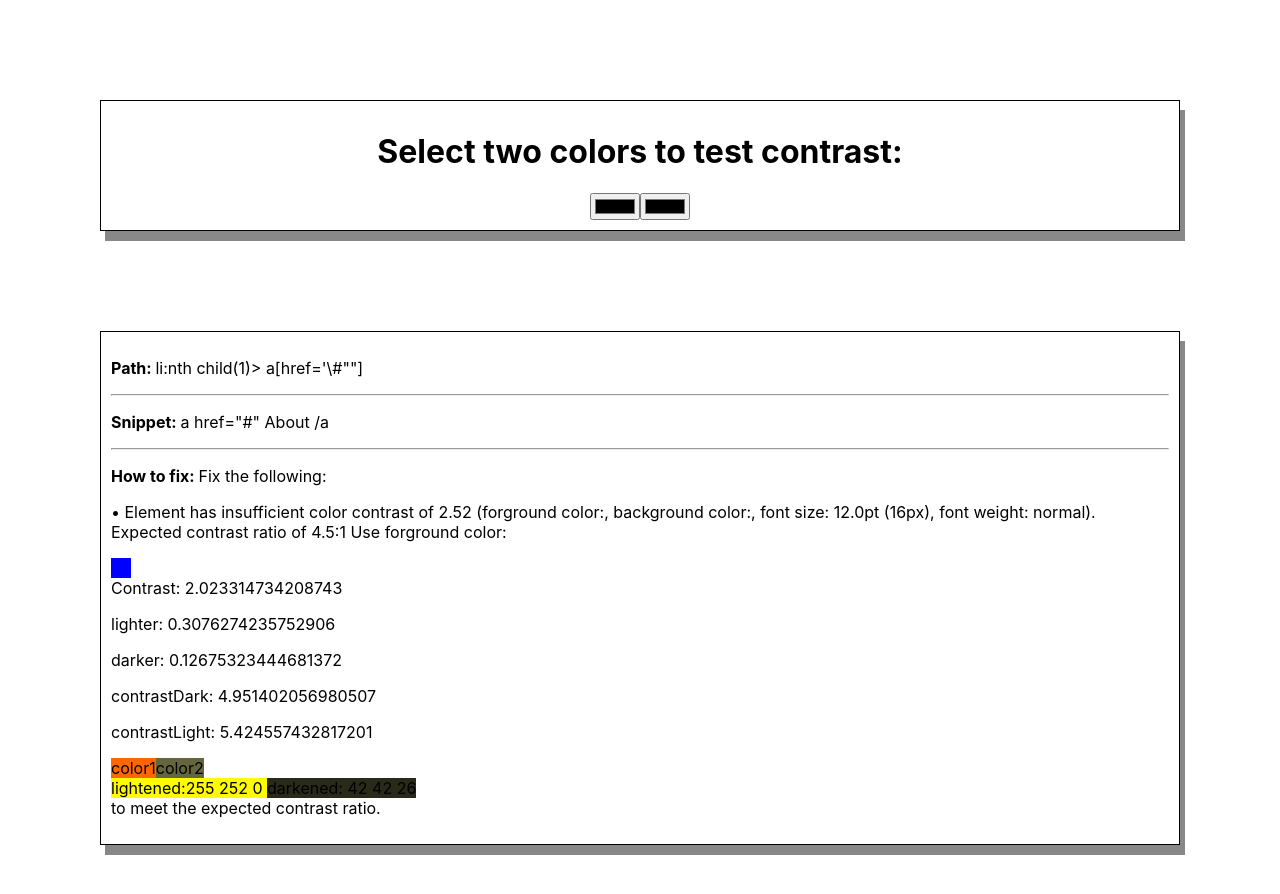
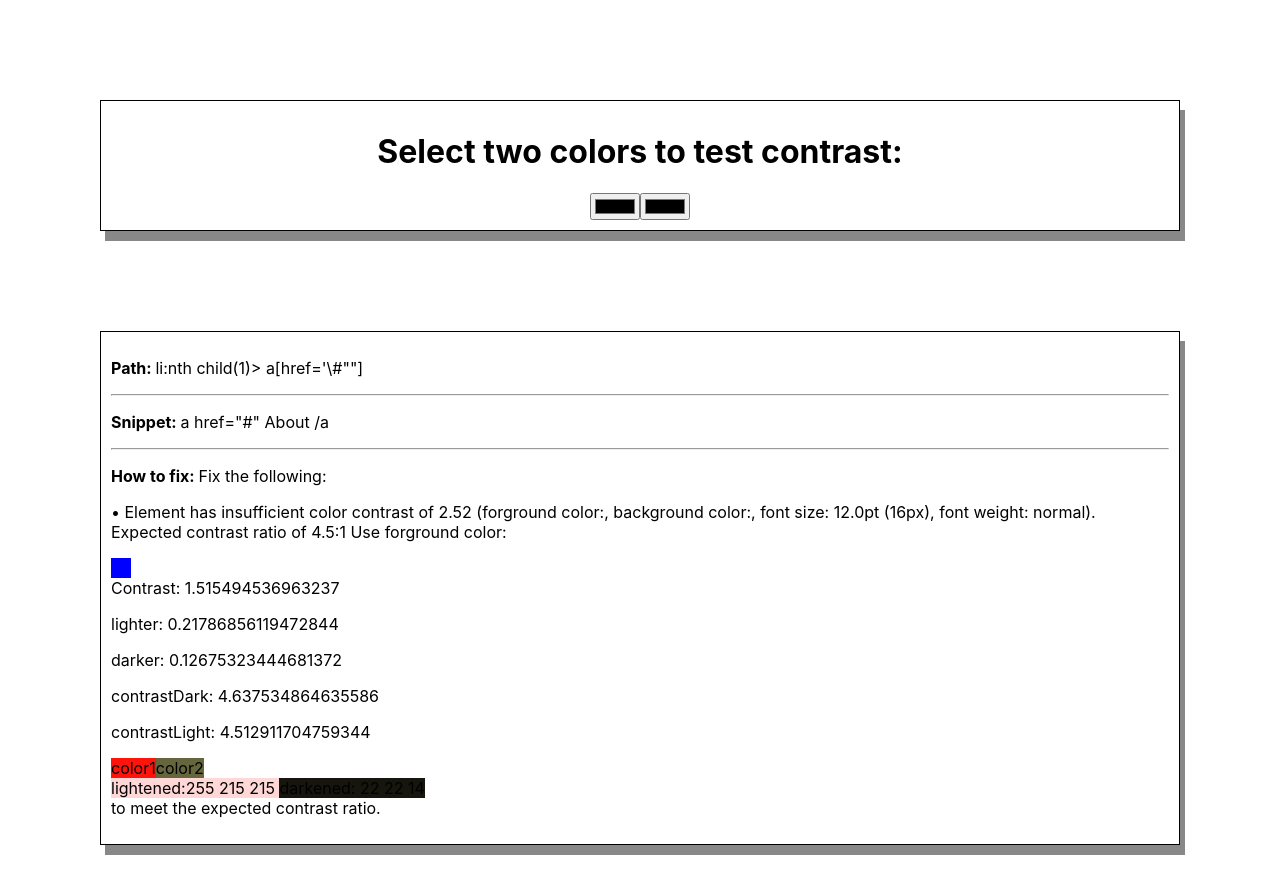
Before and after one commit to aaronaleixander/aiwe-color-rec, a React (Create React App) app: page / in a window 1280 px wide. Shown: the top 894 px of the page. Built offline with nearby package versions, Linux system fonts and the light colour scheme.

Commit message:
Recommending a color works

```diff
--- a/src/App.js
+++ b/src/App.js
@@ -9,7 +9,7 @@ function App() {
         <div className="colors">
            <h1>Select two colors to test contrast: </h1>
            <ColorPicker />
-           <ColorPicker />
+
         </div>
         <div className='example'>
             <p><b>Path: </b> li:nth child(1)> a[href='\#""]</p>
@@ -18,7 +18,7 @@ function App() {
             <hr></hr>
             <p><b>How to fix: </b> Fix the following:</p>
             <p> • Element has insufficient color contrast of 2.52 (forground color:, background color:, font size: 12.0pt (16px), font weight: normal).
-                  Expected contrast ratio of 4.5:1 Use forground color: <ColorDisplayBox color1={[255, 102, 0]} color2={[102, 102, 62]}/>  to meet the expected contrast ratio.
+                  Expected contrast ratio of 4.5:1 Use forground color: <ColorDisplayBox color1={[255, 20, 12]} color2={[102, 102, 62]}/>  to meet the expected contrast ratio.
             </p>
         </div>
     </div>
--- a/src/components/ColorPicker.js
+++ b/src/components/ColorPicker.js
@@ -1,12 +1,19 @@
 import React, {useState} from 'react'
 
 const ColorPicker = () => {
-    const [color, setColor] = useState(null);
+    const [color1, setColor1] = useState(null);
 
-    console.log("colorPicker", color);
+    const [color2, setColor2] = useState(null);
+
+
+    //console.log("colorPicker", color);
 
     return (
-      <input type="color" value={color} onChange={e => setColor(e.target.value)} />
+      <div>
+        <input id="c1" type="color" value={color1} onChange={e => setColor1(e.target.value)} />
+        <input id="c2" type="color" value={color2} onChange={e => setColor2(e.target.value)} />
+
+      </div>
     );
   }
 
```
